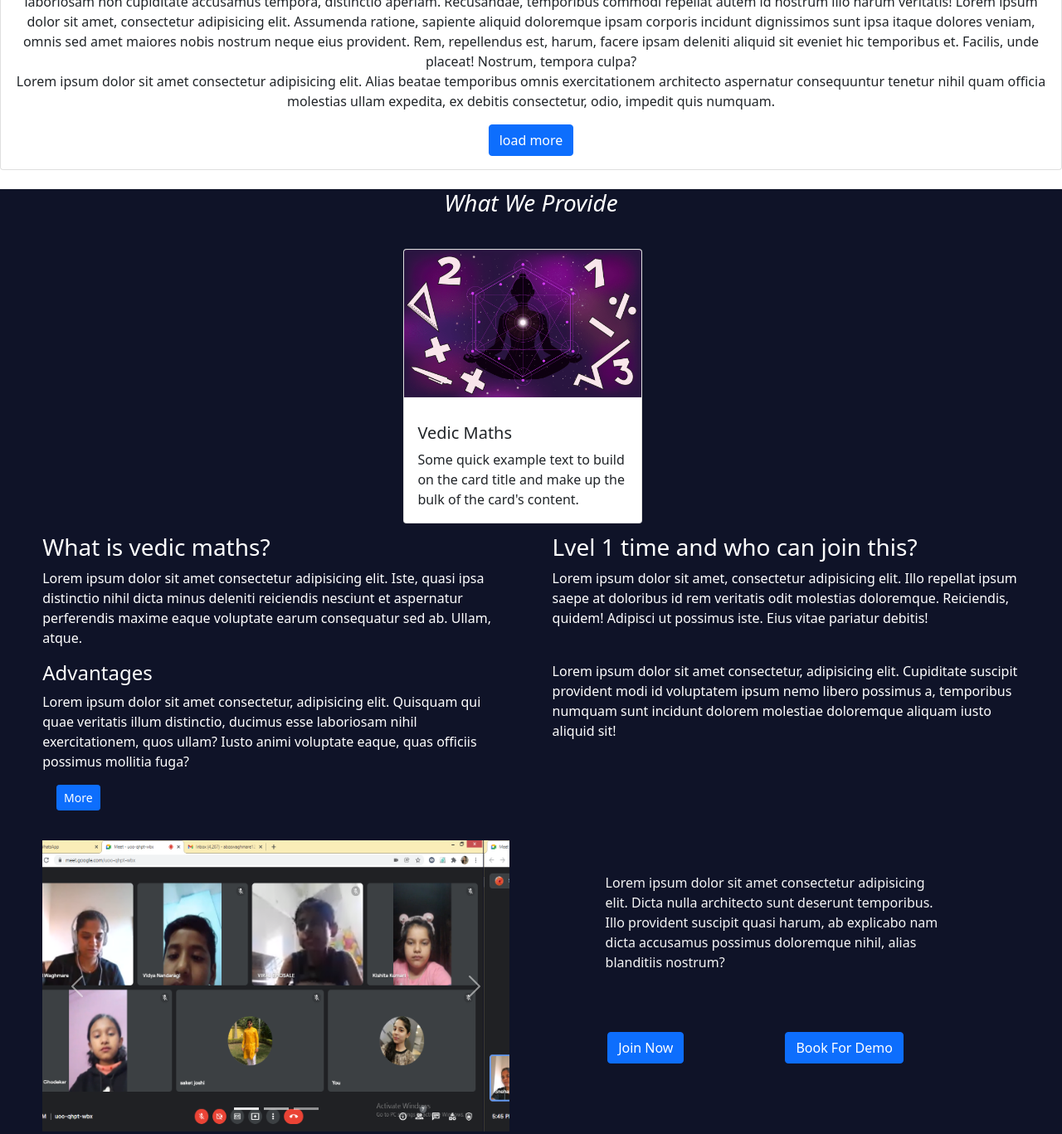
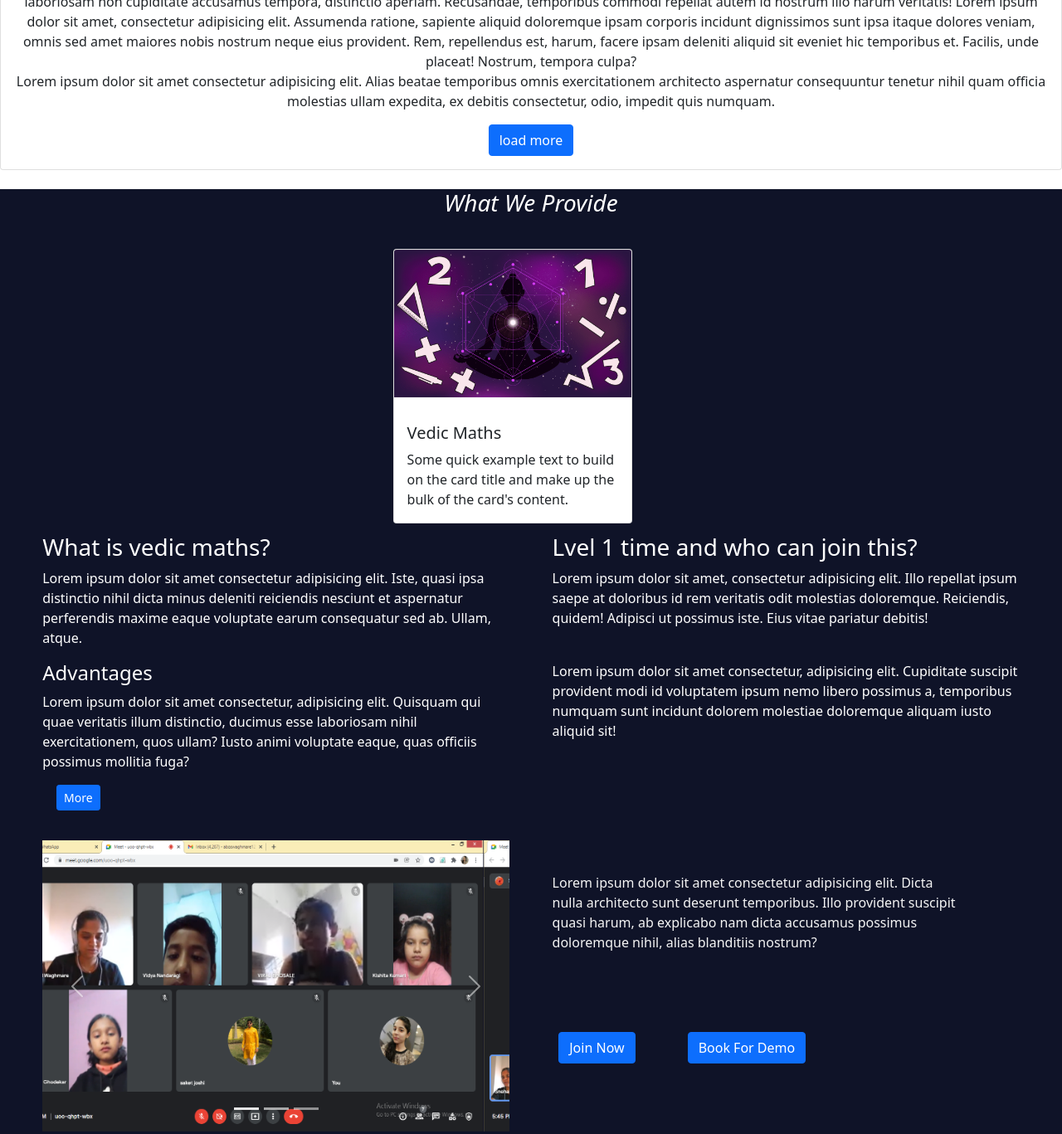
Before and after one commit to aboli105/Sca, a plain HTML site: page index.html in a window 1280 px wide. Shown: the part 759-2126 px from the top of the page at 83% size. Drawn offline with nearby package versions, Linux system fonts and the light colour scheme.

Commit message:
new added

```diff
--- a/sca.css
+++ b/sca.css
@@ -33,9 +33,9 @@ body{
 .carousel-caption> h1 {
     font-size: 3.5rem;
 }
-#vedic > .card{
-    margin-left:38%;
-    margin-top:3%;
+#vedic > .card {
+    margin-left: 37%;
+    margin-top: 3%;
 }
 #box{width:3%;
     border:1px black solid;
@@ -138,10 +138,10 @@ body{
 }
 #sca {
     color: whitesmoke;
-    width: 32%;
+    width: 39%;
     height: 192px;
     float: left;
-    margin-left: 9%;
+    margin-left: 4%;
     margin-top: 8%;
     margin-top: 4%;
 }
@@ -160,7 +160,7 @@ body{
     color: #fff;
     background-color: #0d6efd;
     border-color: #0d6efd;
-    margin-left: 10%;
+    margin-left: 5%;
 }
 #location{
     height: 500px;
@@ -213,7 +213,7 @@ background-color: #181d34;
 
 footer{
     height: 100px;
-width: auto;
+width: 100%;
 border: 1px solid black ;
 
 }
```
